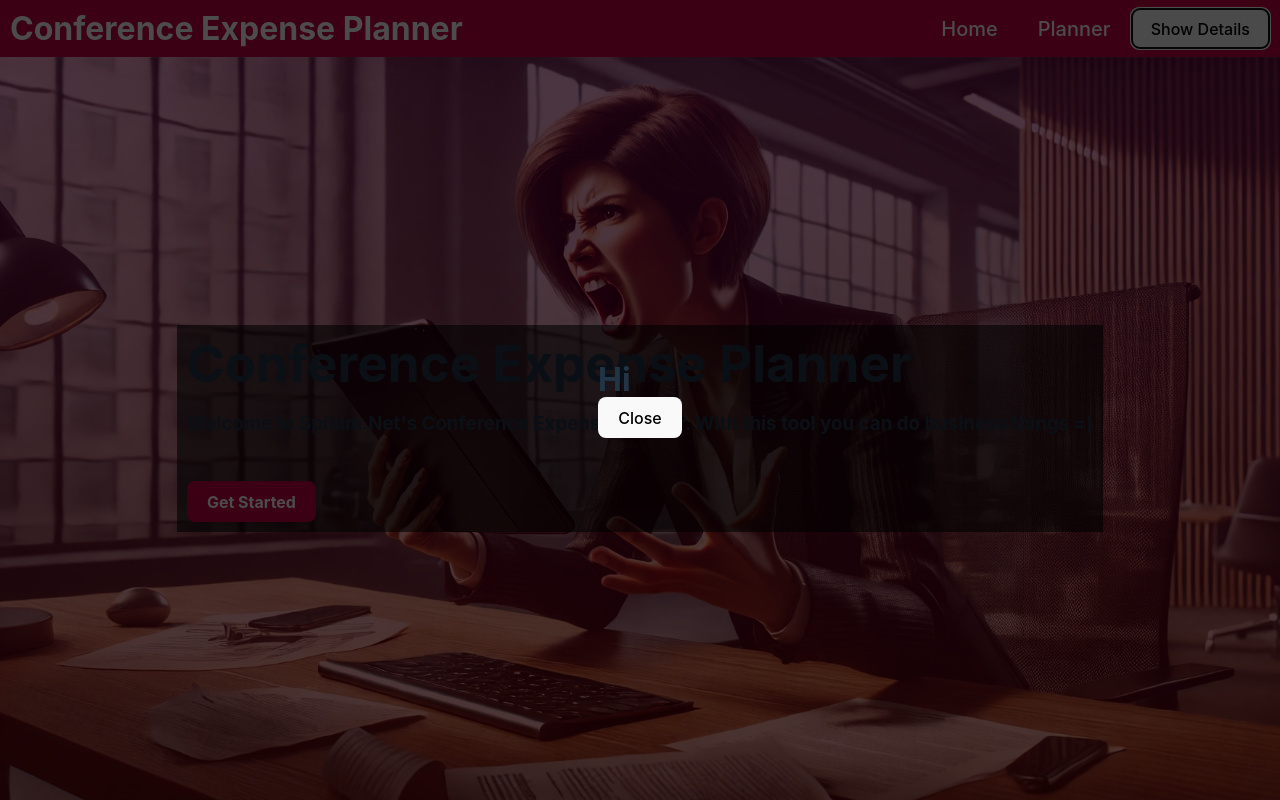
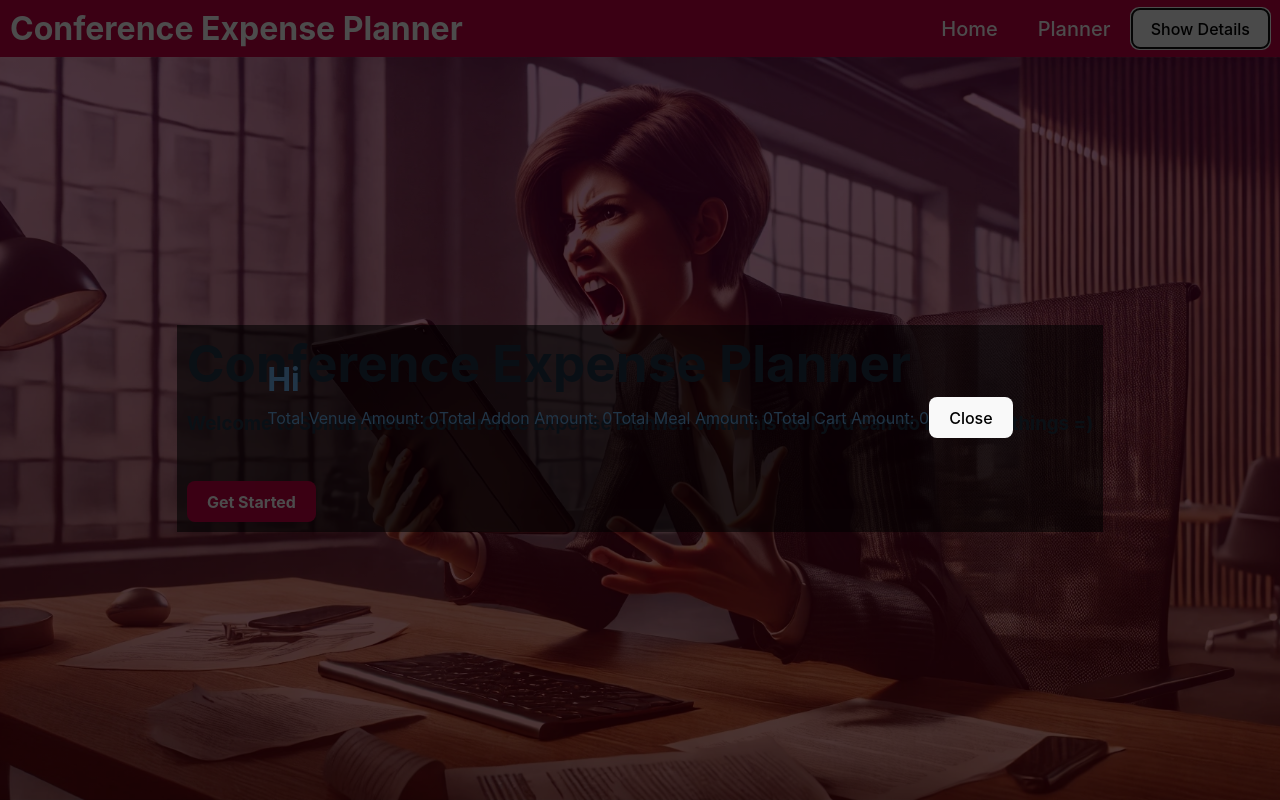
Before and after one commit to tristanpn02/Conference-Expense-Planner, a React (Vite) app: page /#/home in a window 1280 px wide. Both pictures are taken after a click on the button "Show Details". Built offline with nearby package versions, Linux system fonts and the light colour scheme.

Commit message:
Add people amount to the cart slice and fix calculation

```diff
--- a/src/Components/ShoppingCart/CartSlice/index.jsx
+++ b/src/Components/ShoppingCart/CartSlice/index.jsx
@@ -4,6 +4,7 @@ const initialState = {
     venues: [],
     addons: [],
     meals: [],
+    people: 0,
 };
 
 // Helper to find an item by ID
@@ -52,6 +53,10 @@ const CartSlice = createSlice({
                     state[category] = state[category].filter(i => i.id !== id);
                 }
             }
+        },
+
+        setPeopleQuantity(state, action) {
+            state.people = action.payload;
         }
     }
 });
@@ -62,6 +67,7 @@ export const {
     clearItems,
     increaseItemQuantity,
     decreaseItemQuantity,
+    setPeopleQuantity
 } = CartSlice.actions;
 
 export default CartSlice.reducer;
--- a/src/Components/ShoppingCart/index.jsx
+++ b/src/Components/ShoppingCart/index.jsx
@@ -1,11 +1,25 @@
+import { useSelector } from 'react-redux';
 import styles from './styles.module.css';
 
 const ShoppingCart = ({ onClose }) => {
+    const cart = useSelector(state => state.cart);
+
+    const venuesTotalAmount = cart.venues.reduce((total, item) => total + item.price * item.quantity, 0);
+    const addonsTotalAmount = cart.addons.reduce((total, item) => total + item.price * item.quantity, 0);
+    const mealsTotalAmount = cart.meals.reduce((total, meal) => total + meal.price * cart.people, 0);
+
+    const cartTotalAmount = venuesTotalAmount + addonsTotalAmount + mealsTotalAmount;
 
     return (
         <div className={styles.overlay}>
             <div className="content">
+
                 <h1>Hi</h1>
+                Total Venue Amount: {venuesTotalAmount}
+                Total Addon Amount: {addonsTotalAmount}
+                Total Meal Amount: {mealsTotalAmount}
+
+                Total Cart Amount: {cartTotalAmount}
                 <button onClick={onClose}>Close</button>
             </div>
         </div>
--- a/src/Pages/Planner/index.jsx
+++ b/src/Pages/Planner/index.jsx
@@ -1,22 +1,22 @@
 import { getCategorizedImages } from '../../utils/imageLoader';
 
-const categorizedImages = getCategorizedImages();
 
 import ItemBlock from '../../components/ItemBlock';
 
 import styles from './styles.module.css';
 import { useSelector, useDispatch } from 'react-redux';
 import { useState } from 'react';
-import { addItem, removeItem } from '../../components/ShoppingCart/CartSlice';
+import { addItem, removeItem, setPeopleQuantity } from '../../components/ShoppingCart/CartSlice';
 
 const PlannerPage = () => {
-    const cartItems = useSelector(state => state.cart);
+    const cart = useSelector(state => state.cart);
     const dispatch = useDispatch();
 
-    const venuesTotalAmount = cartItems.venues.reduce((total, item) => total + item.price * item.quantity, 0);
-    const addonsTotalAmount = cartItems.addons.reduce((total, item) => total + item.price * item.quantity, 0);
+    const venuesTotalAmount = cart.venues.reduce((total, item) => total + item.price * item.quantity, 0);
+    const addonsTotalAmount = cart.addons.reduce((total, item) => total + item.price * item.quantity, 0);
+    const mealsTotalAmount = cart.meals.reduce((total, meal) => total + meal.price * cart.people, 0);
 
-    const [mealsPeopleAmount, setMealsPeopleAmount] = useState(0);
+    const categorizedImages = getCategorizedImages();
 
     const venues = [
         { id: 1, name: 'Conference Room', capacity: 15, price: 1500, img: categorizedImages.venues['conference.jpg'] },
@@ -41,12 +41,8 @@ const PlannerPage = () => {
         { id: 4, name: 'Dinner', price: 70, img: categorizedImages.meals['dinner.jpg'] },
     ];
 
-    const mealsTotalAmount = cartItems.meals.reduce((total, meal) => {
-        return total + meal.price * mealsPeopleAmount;
-    }, 0);
-
-    const handleMealSelection = (mealId) => {
-        const isMealSelected = cartItems.meals.find(meal => meal.id === mealId);
+    const handleMealToggle = (mealId) => {
+        const isMealSelected = cart.meals.find(meal => meal.id === mealId);
         if (isMealSelected) {
             dispatch(removeItem({ category: 'meals', id: mealId }));
         } else {
@@ -56,6 +52,11 @@ const PlannerPage = () => {
             }
         }
     };
+
+    const handlePeopleChange = (e) => {
+        const peopleCount = parseInt(e.target.value, 10) || 0;
+        dispatch(setPeopleQuantity(peopleCount));
+    }
 
     return (
         <div className={styles.page}>
@@ -84,8 +85,8 @@ const PlannerPage = () => {
                 <h2>Number of people:
                     <input
                         type="number"
-                        value={mealsPeopleAmount}
-                        onChange={(e) => setMealsPeopleAmount(Number(e.target.value))}
+                        value={cart.people}
+                        onChange={handlePeopleChange}
                         min="0"
                         className={styles.numberInput}
                     />
@@ -96,7 +97,7 @@ const PlannerPage = () => {
                             key={meal.id}
                             item={meal}
                             category="meals"
-                            onMealSelect={handleMealSelection}
+                            onMealSelect={handleMealToggle}
                         />
                     ))}
                 </div>
--- a/src/index.css
+++ b/src/index.css
@@ -5,7 +5,7 @@
   --background-color: #242424;
   --link-color: #646cff;
   --link-hover-color: #535bf2;
-  --button-background-color: #1a1a1a;
+  --button-background-color: #ca8911;
   --button-hover-border-color: #646cff;
 }
 
```
